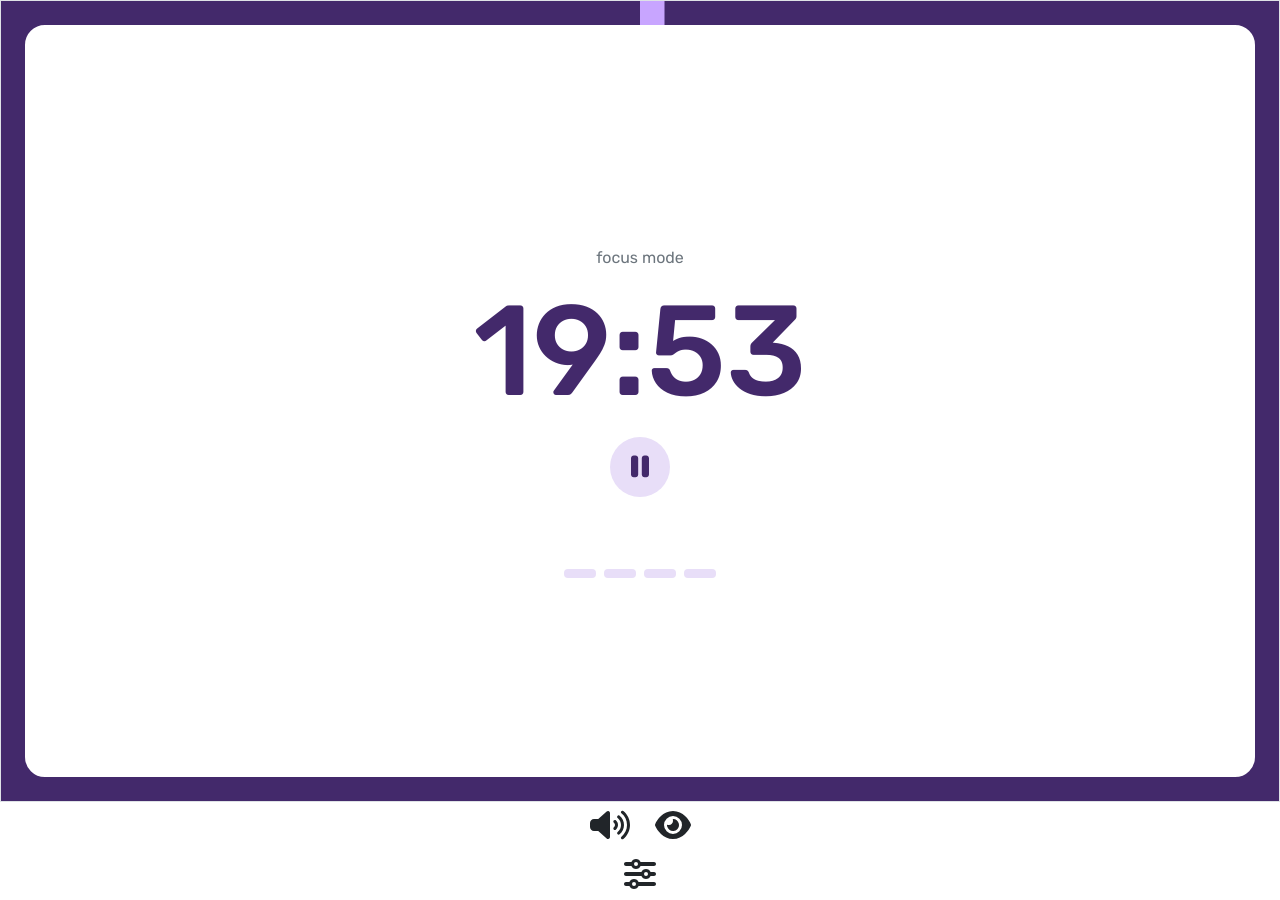
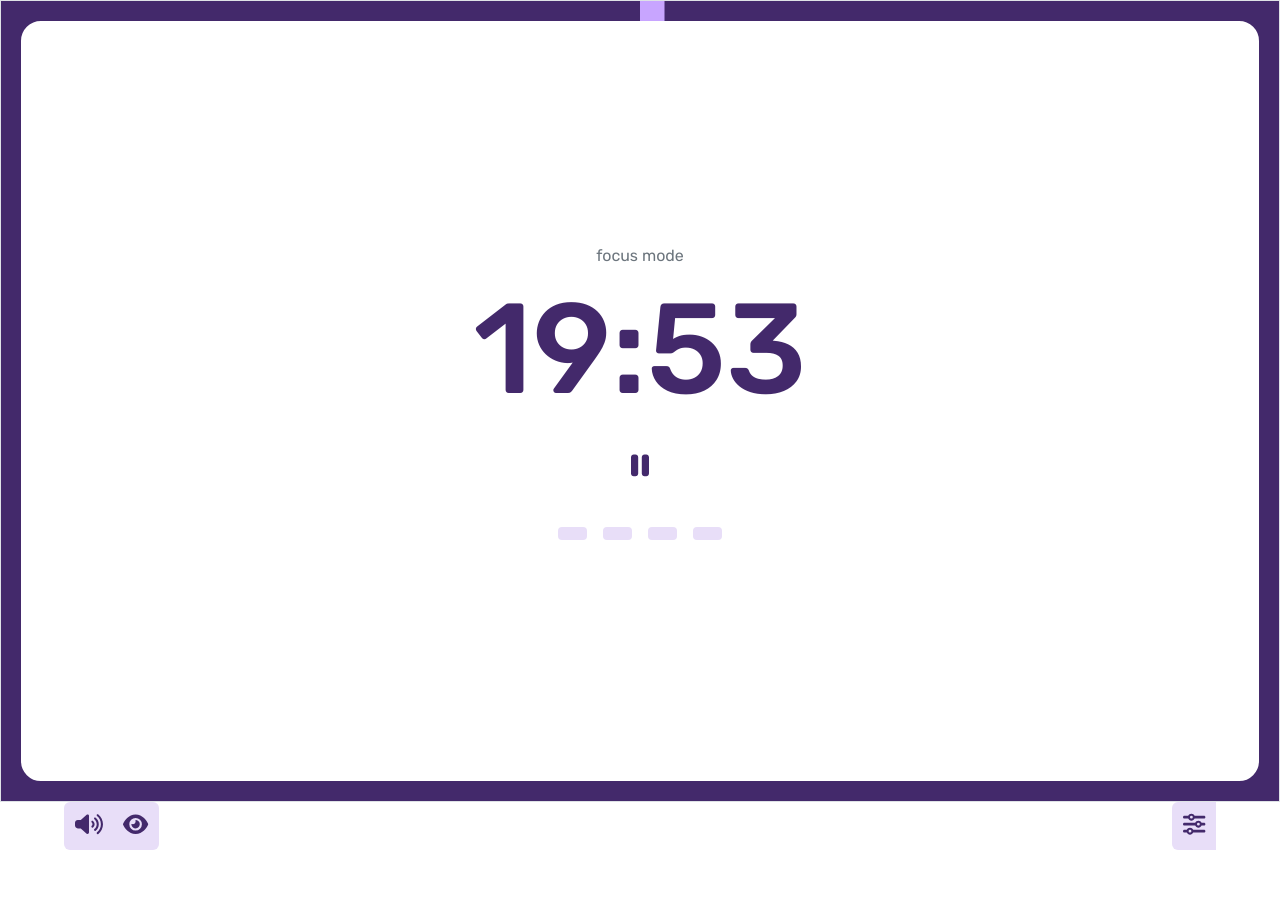
Before and after one commit to sunnyxtian/timer-app, a React (Create React App) app in the folder timer-app-react/: page / in a window 1280 px wide. After the commit the page ends 850 px from the top, so only its background shows below. Built offline with nearby package versions, Linux system fonts and the light colour scheme.

Commit message:
Small improvements to buttons bar + overall styling

```diff
--- a/timer-app-react/src/components-styling/Indicator.css
+++ b/timer-app-react/src/components-styling/Indicator.css
@@ -18,3 +18,9 @@
 .background-color-break {
   background-color: #C8A5FF;
 }
+
+.entire-indicator div {
+  border-radius: 0.25rem;
+  width: 1.8rem;
+  height: 0.8rem;
+}
--- a/timer-app-react/src/components-styling/Settings.css
+++ b/timer-app-react/src/components-styling/Settings.css
@@ -1,8 +1,35 @@
-.button {
+.icon {
+  color:#43296B;
+  font-size: 1.4rem;
+}
+
+.button-bar {
+  top: 92vh;
+  z-index: 3;
+
+  width: 90vw;
+  margin-left: auto;
+  margin-right: auto;
+
+  /* border: 0.1rem solid gainsboro; */
+  border-radius: 0.2rem;
+  display: flex;
+  flex-direction: row;
+  justify-content: space-between;
+}
+
+.btn-group {
+  /* background-color: #E8DEF8; */
+  border-radius: 0.2rem;
+}
+
+.btn {
+  padding: 0.6rem;
+  transition: 0.2s;
   background-color: #E8DEF8;
 }
 
-.icon {
-  color:#43296B;
-  font-size: 2rem;
+.btn:hover {
+  transition: 0.2s;
+  background-color: #C8A5FF;
 }
--- a/timer-app-react/src/components-styling/Timer.css
+++ b/timer-app-react/src/components-styling/Timer.css
@@ -1,7 +1,7 @@
 .play-pause-btn {
   width: 60px;
   height: 60px;
-  background-color: #E8DEF8;
+  background-color: #ffffff;
   border: none;
   border-radius: 50%;
   cursor: pointer;
@@ -76,20 +76,17 @@
   display: flex;
   justify-content: center;
   align-items: center;
-  margin: 3vh;
-  height: 94vh;
+  margin: 2.5vh;
+  height: 95vh;
   flex-direction: column;
   background-color: white;
-  /* box-shadow: 0px 4px 8px rgba(0, 0, 0, 0.2); */
+  /* box-shadow: 0px 4px 8px rgba(0, 0, 0, 0.1); */
   position: relative;
   z-index: 2;
-
-  /** Sunny's todo: Fix timer alignment here */
 }
 
 .border {
   background-color:#43296B;
-  ;
   position: relative;
   overflow: hidden;
 }
--- a/timer-app-react/src/components/IntervalIndicator.js
+++ b/timer-app-react/src/components/IntervalIndicator.js
@@ -16,13 +16,11 @@ function IntervalIndicator(props) {
       {intervalsArray.map((_, index) => (
         <div
           key={index}
-          className={`rounded-1 mx-1 ${index + 1 < currInterval ? "background-color-completed" :
+          className={`mx-2 ${index + 1 < currInterval ? "background-color-completed" :
             "background-color-not-completed"} ${index + 1 === currInterval && props.isFocusState
             ? "background-color-in-progress" : ""} ${!isFocusState && index + 1 === currInterval
             ? "background-color-break" : ""}`}
           style={{
-            width: "2rem",
-            height: "0.6rem",
             '--remaining-time': remainingTime, // custom CSS variables
             '--total-mins': totalMins
           }}
--- a/timer-app-react/src/components/Settings.js
+++ b/timer-app-react/src/components/Settings.js
@@ -1,5 +1,6 @@
 import { FontAwesomeIcon } from '@fortawesome/react-fontawesome';
 import { faSliders, faVolumeHigh, faEye, faStopwatch, faImage, faMusic } from '@fortawesome/free-solid-svg-icons';
+import '../components-styling/Settings.css';
 
 function Settings (props) {
   const editTotalIntervals = props.editTotalIntervals;
@@ -7,19 +8,19 @@ function Settings (props) {
   const editFocusLengthMins = props.editFocusLengthMins;
 
   return (
-    <div className="d-inline">
+    <div className="button-bar">
       <div className="btn-group" role="group">
         <button className="btn" type="button">
           <FontAwesomeIcon icon={faVolumeHigh} className="icon fa-2x" />
         </button>
         <button className="btn" type="button">
-          <FontAwesomeIcon icon={faEye} className="icon fa-2x" />
+          <FontAwesomeIcon icon={faEye} className="icon" />
         </button>
       </div>
 
-      <div>
+      <div className="btn-group">
         <button className="btn" type="button">
-          <FontAwesomeIcon icon={faSliders} className="icon fa-2x" />
+          <FontAwesomeIcon icon={faSliders} className="icon" />
         </button>
         <div className="d-none">
           <button className="btn" type="button">
--- a/timer-app-react/src/components/Timer.js
+++ b/timer-app-react/src/components/Timer.js
@@ -130,7 +130,7 @@ const Timer = (props) => {
         <div className="border">
             <ProgressBar progress={progress} />
             <div className="entire-timer">
-                <div className="main-timer py-5">
+                <div className="main-timer py-2">
                     <h3 className="fs-6 text-secondary fw-normal">{focusOrBreakMode + " mode"}</h3>
                     <h1 className="fw-medium">{timer}</h1>
                     <button className={`play-pause-btn ${isPaused ? '' : 'paused'}`}
```
